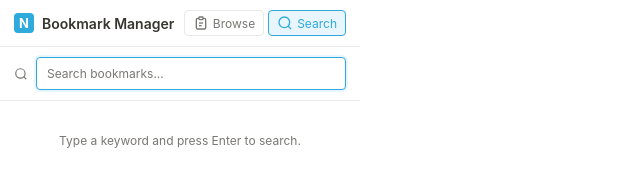
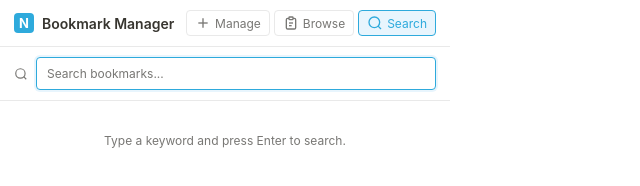
Before and after one commit to sea2709/notion-bookmark-manager, a website with bundled scripts: page popup/popup.html in a window 1280 px wide. Both pictures are taken after a click on the button "Search". Shown: the whole page, without its empty margins (0-640 px from the left). Built offline with nearby package versions, Linux system fonts and the light colour scheme; no server answers.

Commit message:
add Manage button

```diff
--- a/popup/popup.css
+++ b/popup/popup.css
@@ -1,5 +1,5 @@
 body {
-  width: 360px;
+  width: 450px;
   min-height: 200px;
   overflow: hidden;
 }
--- a/popup/popup.html
+++ b/popup/popup.html
@@ -20,6 +20,13 @@
         <span class="header-title">Bookmark Manager</span>
       </div>
       <div class="header-actions">
+        <button id="btn-manage-view" class="btn-icon active" title="Manage bookmarks">
+          <svg width="16" height="16" viewBox="0 0 24 24" fill="none" stroke="currentColor" stroke-width="2">
+            <line x1="12" y1="5" x2="12" y2="19"/>
+            <line x1="5" y1="12" x2="19" y2="12"/>
+          </svg>
+          <span>Manage</span>
+        </button>
         <button id="btn-toggle-view" class="btn-icon" title="Browse bookmarks">
           <svg width="16" height="16" viewBox="0 0 24 24" fill="none" stroke="currentColor" stroke-width="2">
             <path d="M9 5H7a2 2 0 0 0-2 2v12a2 2 0 0 0 2 2h10a2 2 0 0 0 2-2V7a2 2 0 0 0-2-2h-2"/>
--- a/popup/popup.ts
+++ b/popup/popup.ts
@@ -4,6 +4,7 @@ import type { Bookmark, Folder, FolderNode } from '../shared/types';
 const viewSave      = document.getElementById('view-save') as HTMLElement;
 const viewBrowse    = document.getElementById('view-browse') as HTMLElement;
 const viewSearch    = document.getElementById('view-search') as HTMLElement;
+const btnManageView = document.getElementById('btn-manage-view') as HTMLButtonElement;
 const btnToggleView = document.getElementById('btn-toggle-view') as HTMLButtonElement;
 const btnSearchView = document.getElementById('btn-search-view') as HTMLButtonElement;
 const btnSave       = document.getElementById('btn-save') as HTMLButtonElement;
@@ -134,11 +135,13 @@ function showView(view: ViewName): void {
   viewSave.classList.add('hidden');
   viewBrowse.classList.add('hidden');
   viewSearch.classList.add('hidden');
+  btnManageView.classList.remove('active');
   btnToggleView.classList.remove('active');
   btnSearchView.classList.remove('active');
 
   if (view === 'save') {
     viewSave.classList.remove('hidden');
+    btnManageView.classList.add('active');
   } else if (view === 'browse') {
     viewBrowse.classList.remove('hidden');
     btnToggleView.classList.add('active');
@@ -457,6 +460,10 @@ btnToggleView.addEventListener('click', () => {
   showView(currentView === 'browse' ? 'save' : 'browse');
 });
 
+btnManageView.addEventListener('click', () => {
+  showView('save');
+});
+
 btnSearchView.addEventListener('click', () => {
   showView(currentView === 'search' ? 'save' : 'search');
 });
```
